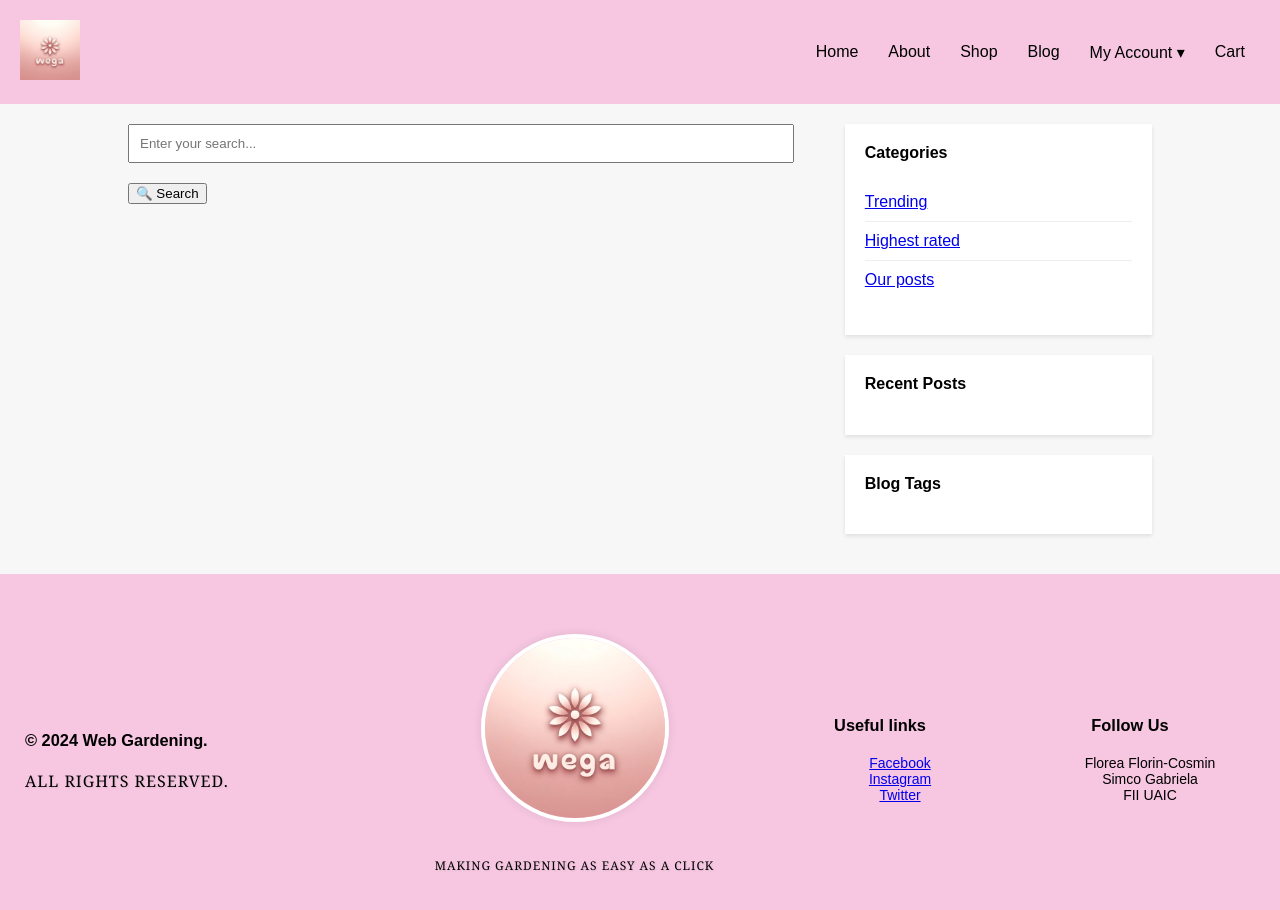
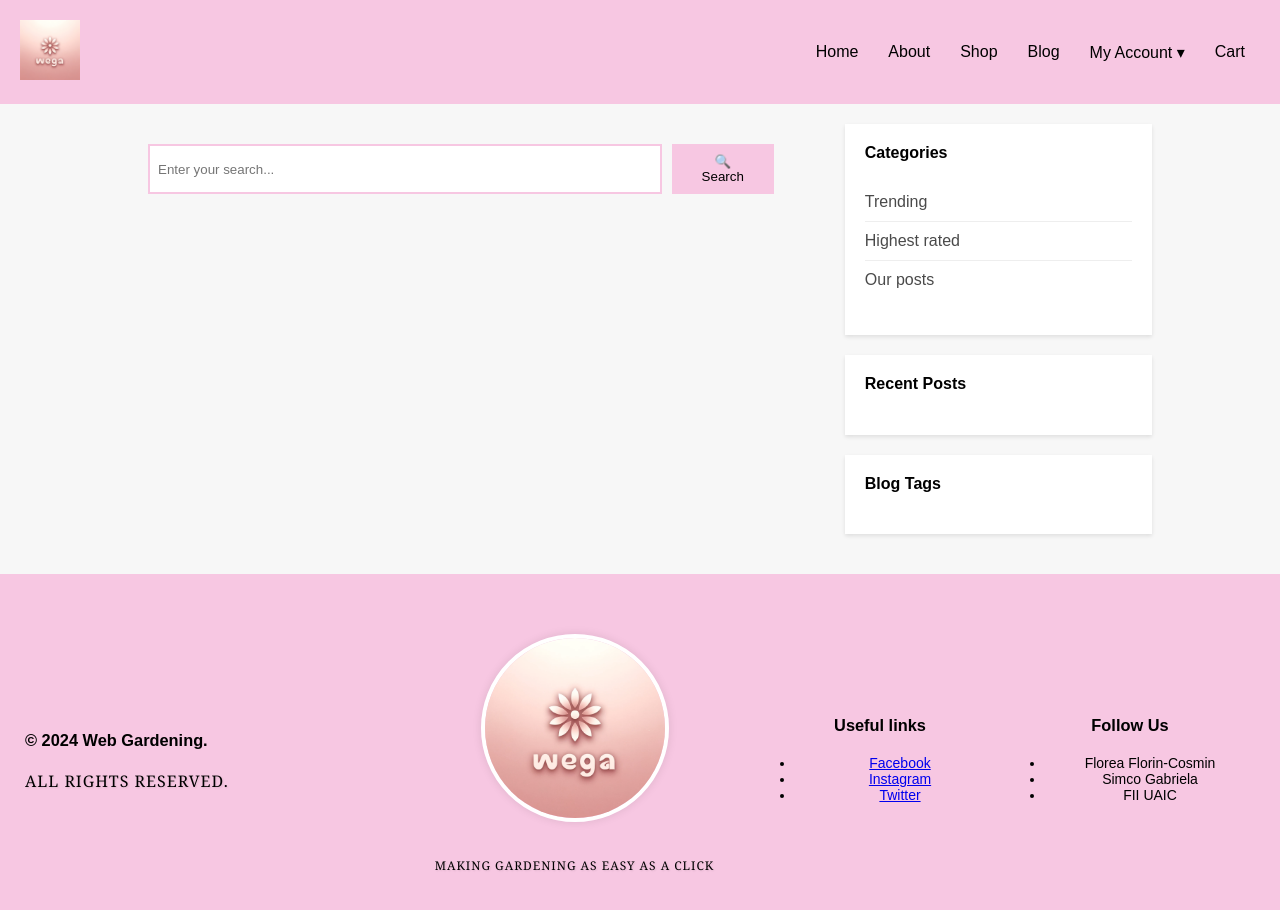
Before and after one commit to simco-gabriela/TW_A3_Florea_Simco, a website: page Proiect/blog.html in a window 1280 px wide. Drawn offline with Linux system fonts and the light colour scheme.

Commit message:
Final update blog

```diff
--- a/Proiect/css/blog.css
+++ b/Proiect/css/blog.css
@@ -5,14 +5,6 @@ body {
     background-color: #f7f7f7;
 }
 
-/* Responsive Design */
-
-
-@media (max-width: 992px) {
-    .logo img {
-        height: 50px;
-    }
-}
 
 .container {
     width: 80%;
@@ -83,6 +75,14 @@ body {
     box-shadow: 0 2px 4px rgba(0, 0, 0, 0.1);
 }
 
+.sidebar-item ul li a {
+    text-decoration: none;
+    color: #4a4a4a;
+    font-size: 16px;
+    transition: color 0.3s;
+}
+
+
 .sidebar-item h4 {
     margin-top: 0;
 }
@@ -133,12 +133,53 @@ body {
     width: 65%;
 }
 
-.search-bar {
+/* .search-bar {
     margin-bottom: 20px;
     padding: 10px;
     width: 100%;
     box-sizing: border-box;
+} */
+
+.search-form {
+    margin: 20px;
+    display: flex;
 }
+
+.search-bar {
+    padding: 8px;
+    margin-right: 10px;
+    width: 80%;
+    border: 2px solid #f7c7e2; /* Pinkish border */
+}
+
+.search-btn {
+    padding: 10px 20px;
+    background-color: #f7c7e2; /* Pinkish background */
+    border: none;
+    cursor: pointer;
+    color: black;
+}
+
+.search-btn:hover {
+    background-color: #e6b6d2;
+}
+
+@media (min-width: 769px) and (max-width: 1024px) {
+    .blog-post {
+        flex-direction: row;
+        align-items: start;
+    }
+
+    .blog-post img {
+        width: 40%;
+        margin-right: 15px;
+    }
+
+    .blog-post-content {
+        width: 60%;
+    }
+}
+
 
 @media (max-width: 768px) {
     .container {
@@ -150,7 +191,7 @@ body {
     }
 
     .blog-post img {
-        width: 100%;
+        width: 80%;
         margin-right: 0;
         margin-bottom: 20px;
     }
@@ -164,6 +205,7 @@ body {
         float: none;
         width: 100%;
     }
+
 
 }
 
@@ -196,6 +238,3 @@ body {
     color: #333;
     font-size: 14px;
 }
-ul{
-    list-style-type: none;
-}
```
